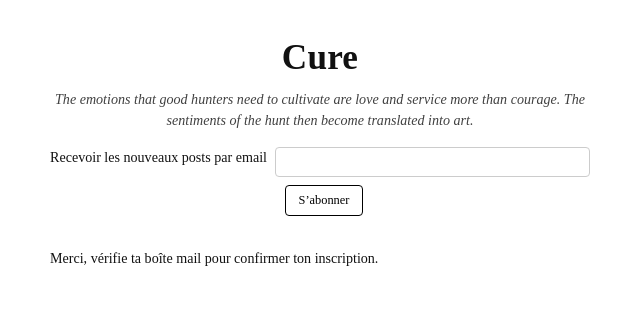
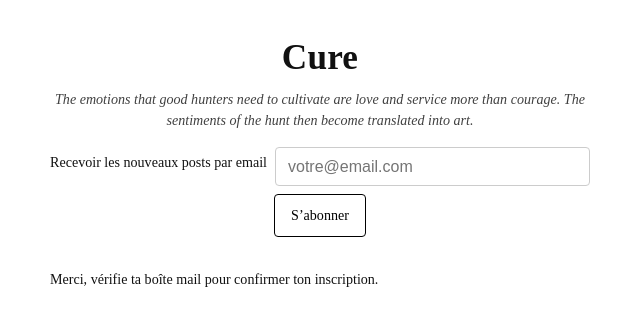
Before and after one commit to equipedenuit/cure, a Jekyll site: the page built from confirmation/index.html, in a window 1280 px wide. Shown: the top 326 px of the page, without its empty margins (320-960 px from the left). Built offline with Jekyll 4.4.1, drawn with Linux system fonts in a browser that asks for light colours.

Commit message:
Update default.html

```diff
--- a/_layouts/default.html
+++ b/_layouts/default.html
@@ -130,12 +130,9 @@ form[name="newsletter"] button:hover{ background:#f5f5f5; }
   <label for="email" style="display:block;margin-bottom:.5rem;">
     Recevoir les nouveaux posts par email
   </label>
-  <input id="email" name="email" type="email" required
-         style="font:.88em 'Times New Roman',serif;padding:.4rem .6rem;width:75%;max-width:360px;">
-  <button type="submit"
-          style="font:.88em 'Times New Roman',serif;padding:.45rem .8rem;margin-left:.5rem;">
-    S’abonner
-  </button>
+
+  <input id="email" name="email" type="email" required placeholder="votre@email.com" aria-label="Adresse email">
+  <button type="submit" aria-label="S’abonner">S’abonner</button>
 </form>
 
 
```
